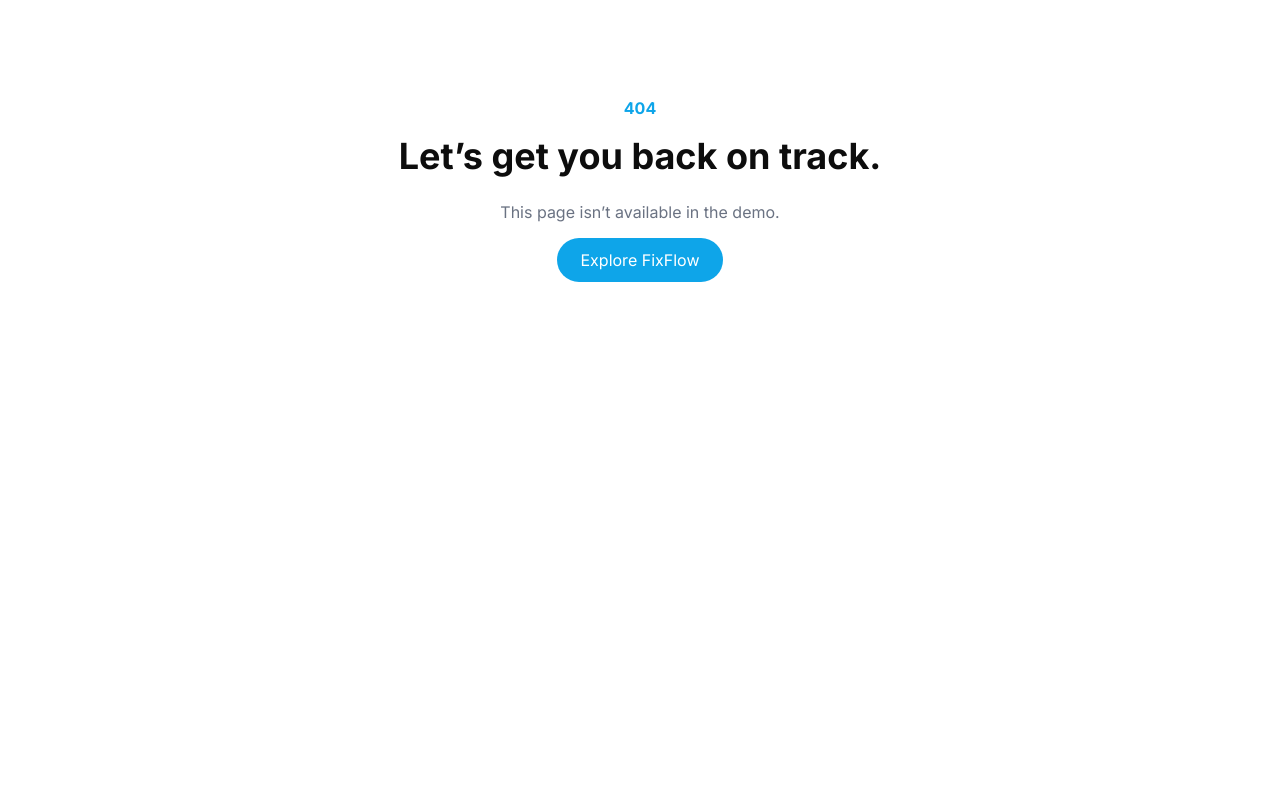
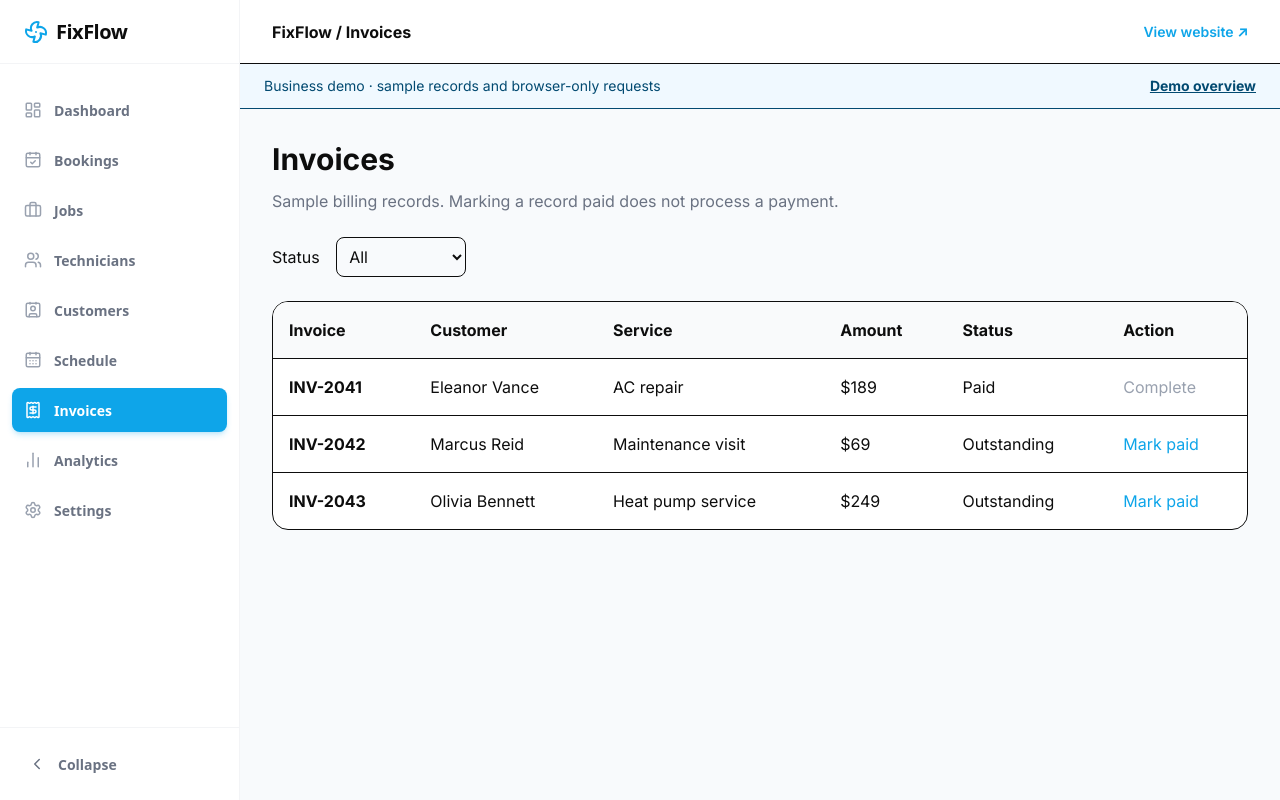
Before and after one commit to PelumidotOps/fixflow-demo, a Next.js app: page /admin/invoices in a window 1280 px wide. Before the commit this address had no page. Built offline with nearby package versions, Linux system fonts and the light colour scheme.

Commit message:
Add files via upload

```diff
--- /dev/null
+++ b/src/app/admin/invoices/page.tsx
@@ -0,0 +1,3 @@
+"use client";import {useState} from "react";
+const rows=[{id:'INV-2041',customer:'Eleanor Vance',service:'AC repair',amount:189,status:'Paid'},{id:'INV-2042',customer:'Marcus Reid',service:'Maintenance visit',amount:69,status:'Outstanding'},{id:'INV-2043',customer:'Olivia Bennett',service:'Heat pump service',amount:249,status:'Outstanding'}];
+export default function Invoices(){const [filter,setFilter]=useState('All');const [data,setData]=useState(rows);const shown=data.filter(r=>filter==='All'||r.status===filter);return <div><h1 className="text-3xl font-bold">Invoices</h1><p className="text-gray-500 mt-3">Sample billing records. Marking a record paid does not process a payment.</p><label className="block mt-6">Status <select className="border rounded-lg p-2 ml-3" value={filter} onChange={e=>setFilter(e.target.value)}>{['All','Paid','Outstanding'].map(x=><option key={x}>{x}</option>)}</select></label><div className="overflow-auto bg-white border rounded-2xl mt-6"><table className="w-full text-left min-w-[600px]"><thead className="bg-gray-50"><tr>{['Invoice','Customer','Service','Amount','Status','Action'].map(h=><th key={h} className="p-4">{h}</th>)}</tr></thead><tbody>{shown.map(r=><tr key={r.id} className="border-t"><td className="p-4 font-bold">{r.id}</td><td className="p-4">{r.customer}</td><td className="p-4">{r.service}</td><td className="p-4">${r.amount}</td><td className="p-4">{r.status}</td><td className="p-4"><button disabled={r.status==='Paid'} className="text-brand-primary disabled:text-gray-400" onClick={()=>setData(data.map(x=>x.id===r.id?{...x,status:'Paid'}:x))}>{r.status==='Paid'?'Complete':'Mark paid'}</button></td></tr>)}</tbody></table></div></div>}
```
